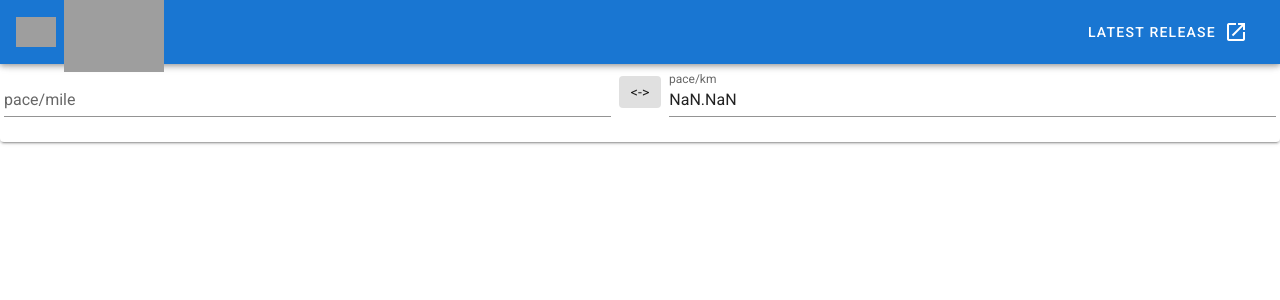
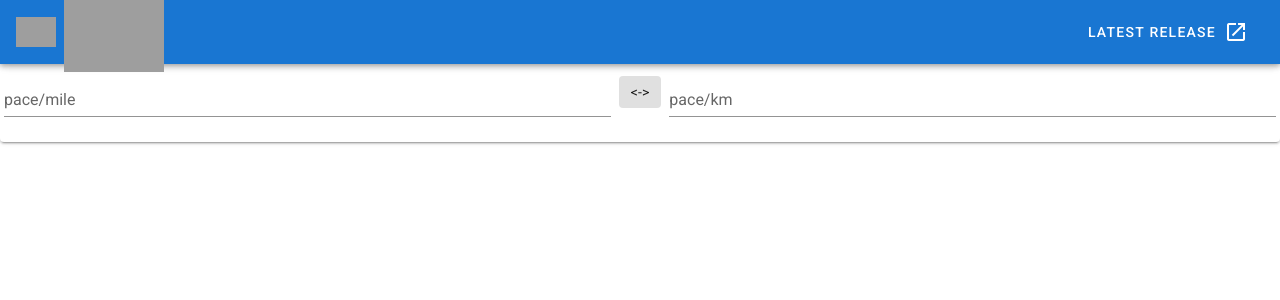
Before and after one commit to FelixSchinkel/pace-converter, a Vue app: page / in a window 1280 px wide. Shown: the top 300 px of the page. Built offline with nearby package versions, Linux system fonts and the light colour scheme; grey boxes are pictures that could not be loaded.

Commit message:
fix pattern matching when no value to convert print empty string

```diff
--- a/src/components/ConvertPace.vue
+++ b/src/components/ConvertPace.vue
@@ -4,46 +4,43 @@
       <v-row>
         <v-text-field label="pace/mile" v-model="paceMile" :rules="inputRules" />
         <v-chip class="ma-2" label>&lt;-&gt;</v-chip>
-        <v-text-field label="pace/km" :value="convertMile2Km" :rules="inputRules"/>
+        <v-text-field label="pace/km" :value="convertMile2Km" :rules="inputRules" />
       </v-row>
     </v-card-text>
   </v-card>
 </template>
 
 <script>
+// regex checks if time format is: M.SS
+const pattern = /^([0-9][.,][0-5][0-9])$/;
+
 export default {
   data: () => ({
     paceMile: "",
     inputRules: [
-      value => !!value || 'Required.',
+      value => !!value || "Required.",
       value => {
-        // regex checks if time format is: M.SS
-        const pattern = /^([0-9].[0-5][0-9])$/
-        return pattern.test(value) || 'Invalid Time Format use M.SS'
+        return pattern.test(value) || "Invalid Time Format use M.SS";
       }
     ]
   }),
   methods: {
-    recalculatePace(){
-
-    }
+    recalculatePace() {}
   },
   computed: {
     convertMile2Km() {
-      let split = this.paceMile.split(".");
+      if(!pattern.test(this.paceMile)) return ""
 
-      // let mile = parseFloat(this.paceMile)
+      let split = this.paceMile.split(/[.,]/);
+      let pacePerMileInSecondes = parseInt(split[0]) * 60 + parseInt(split[1]);
+      let pacePerKmInSeconds = pacePerMileInSecondes * 0.62137119223733;
 
-      // convertMile2Km mile to km
-      // 1.6 km = 1 mile
-
-      let paceMileInSecondes = parseInt(split[0]) * 60 + parseInt(split[1]);
-      let paceKmInSeconds = paceMileInSecondes * 0.62137119223733;
-
+      // create human readable string format: M.SS
       let convertedPaceInKm =
-        Math.floor(paceKmInSeconds / 60) +
+        Math.floor(pacePerKmInSeconds / 60) +
         "." +
-        (paceKmInSeconds % 60).toFixed(0);
+              // create human readable string format: M.SS
+        (pacePerKmInSeconds % 60).toFixed(0);
 
       return convertedPaceInKm;
     }
```
